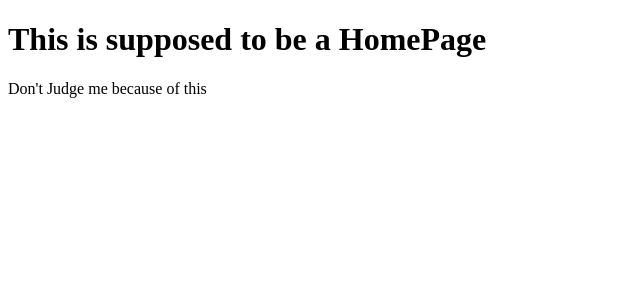
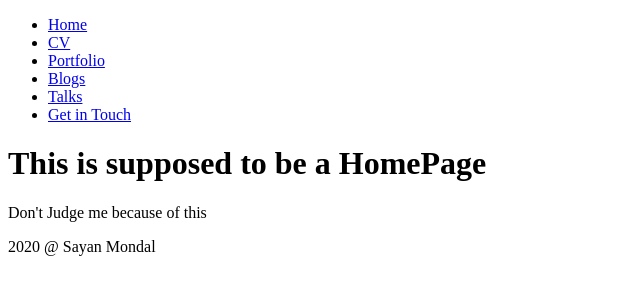
Before and after one commit to dev-willcode/portfolio, a Gatsby site: page /homepage in a window 1280 px wide. Shown: the whole page, without its empty margins (0-640 px from the left). Built offline with nearby package versions, Linux system fonts and the light colour scheme; Gatsby itself is replaced by a stand-in of ours.

Commit message:
Added Layout

```diff
--- /dev/null
+++ b/src/components/footer.js
@@ -0,0 +1,7 @@
+import React from "react"
+
+const Footer = () => {
+  return <p>2020 @ Sayan Mondal</p>
+}
+
+export default Footer
--- /dev/null
+++ b/src/components/header.js
@@ -0,0 +1,34 @@
+import React from "react"
+import { Link } from "gatsby"
+import { primaryRoute } from "../routes/primary"
+
+const Header = () => {
+  return (
+    <header>
+      <nav>
+        <ul>
+          <li>
+            <Link to={primaryRoute.home}>Home</Link>
+          </li>
+          <li>
+            <Link to={primaryRoute.cv}>CV</Link>
+          </li>
+          <li>
+            <Link to={primaryRoute.portfolio}>Portfolio</Link>
+          </li>
+          <li>
+            <Link to={primaryRoute.blog}>Blogs</Link>
+          </li>
+          <li>
+            <Link to={primaryRoute.talks}>Talks</Link>
+          </li>
+          <li>
+            <Link to={primaryRoute.contact}>Get in Touch</Link>
+          </li>
+        </ul>
+      </nav>
+    </header>
+  )
+}
+
+export default Header
--- /dev/null
+++ b/src/components/layout.js
@@ -0,0 +1,15 @@
+import React from "react"
+import Header from "../components/header"
+import Footer from "../components/footer"
+
+const Layout = ({ children }) => {
+  return (
+    <div>
+      <Header />
+      {children}
+      <Footer />
+    </div>
+  )
+}
+
+export default Layout
--- a/src/pages/homepage.js
+++ b/src/pages/homepage.js
@@ -1,12 +1,13 @@
 import React from "react"
+import Layout from "../components/layout"
 import "../styles/homepage.module.css"
 
 const Home = () => {
   return (
-    <div>
+    <Layout>
       <h1>This is supposed to be a HomePage</h1>
       <p>Don't Judge me because of this</p>
-    </div>
+    </Layout>
   )
 }
 
--- a/src/pages/index.js
+++ b/src/pages/index.js
@@ -1,6 +1,7 @@
 import React, { useState, useEffect } from "react"
 import { navigate } from "gatsby"
 import output from "../utils/output"
+import { primaryRoute } from "../routes/primary"
 import sleep from "../utils/sleep"
 import "../styles/scrollbar.module.css"
 import terminalClass from "../styles/index.module.css"
@@ -59,7 +60,7 @@ const Terminal = () => {
         feedbacker()
       } else {
         sleep(1500)
-        navigate("/homepage")
+        navigate(primaryRoute.home)
       }
     }, time)
   }
--- /dev/null
+++ b/src/routes/primary.js
@@ -0,0 +1,8 @@
+module.exports.primaryRoute = {
+  home: "/homepage",
+  portfolio: "/portfolio",
+  cv: "/cv",
+  talks: "/talks",
+  blog: "/blogs",
+  contact: "/contact-me",
+}
```
